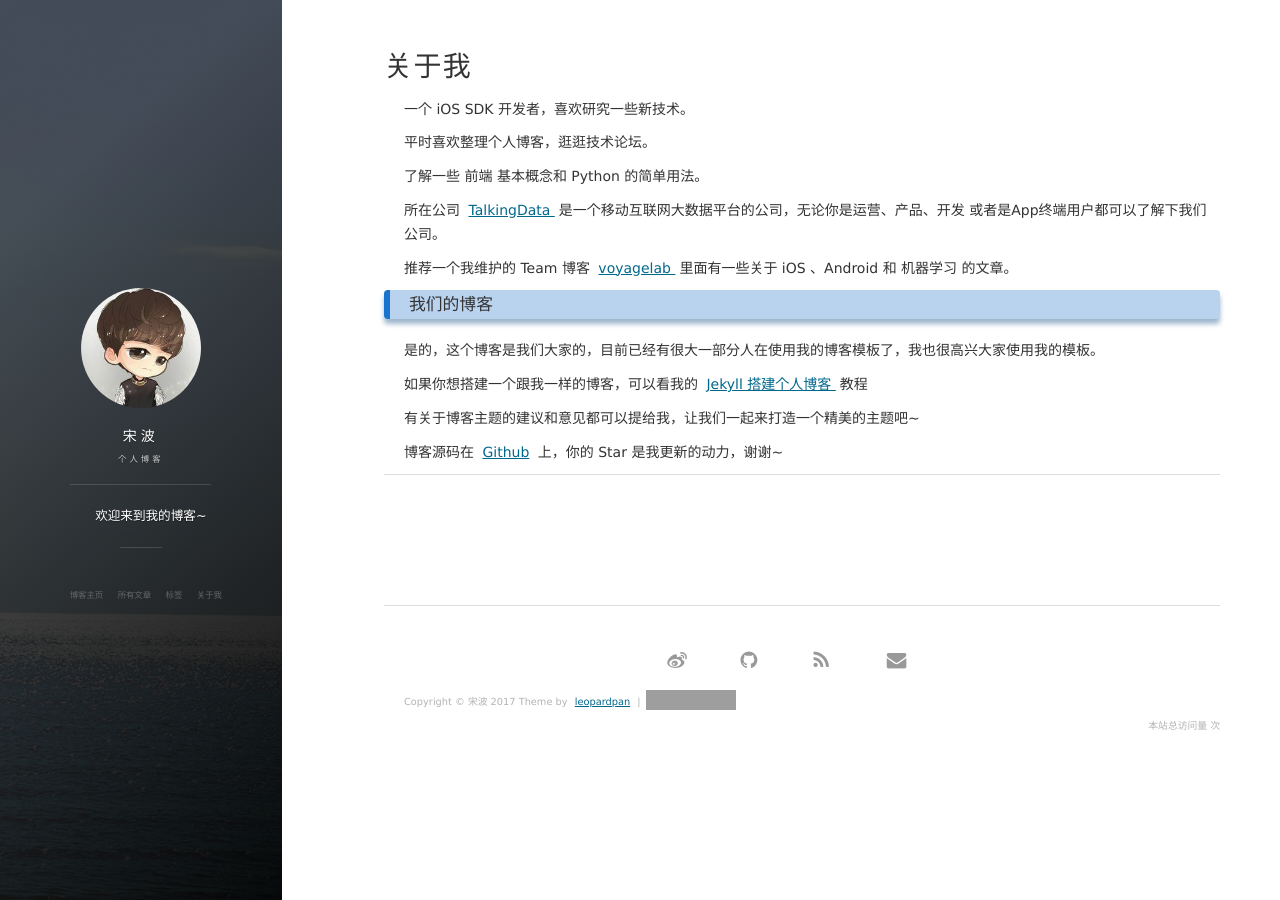
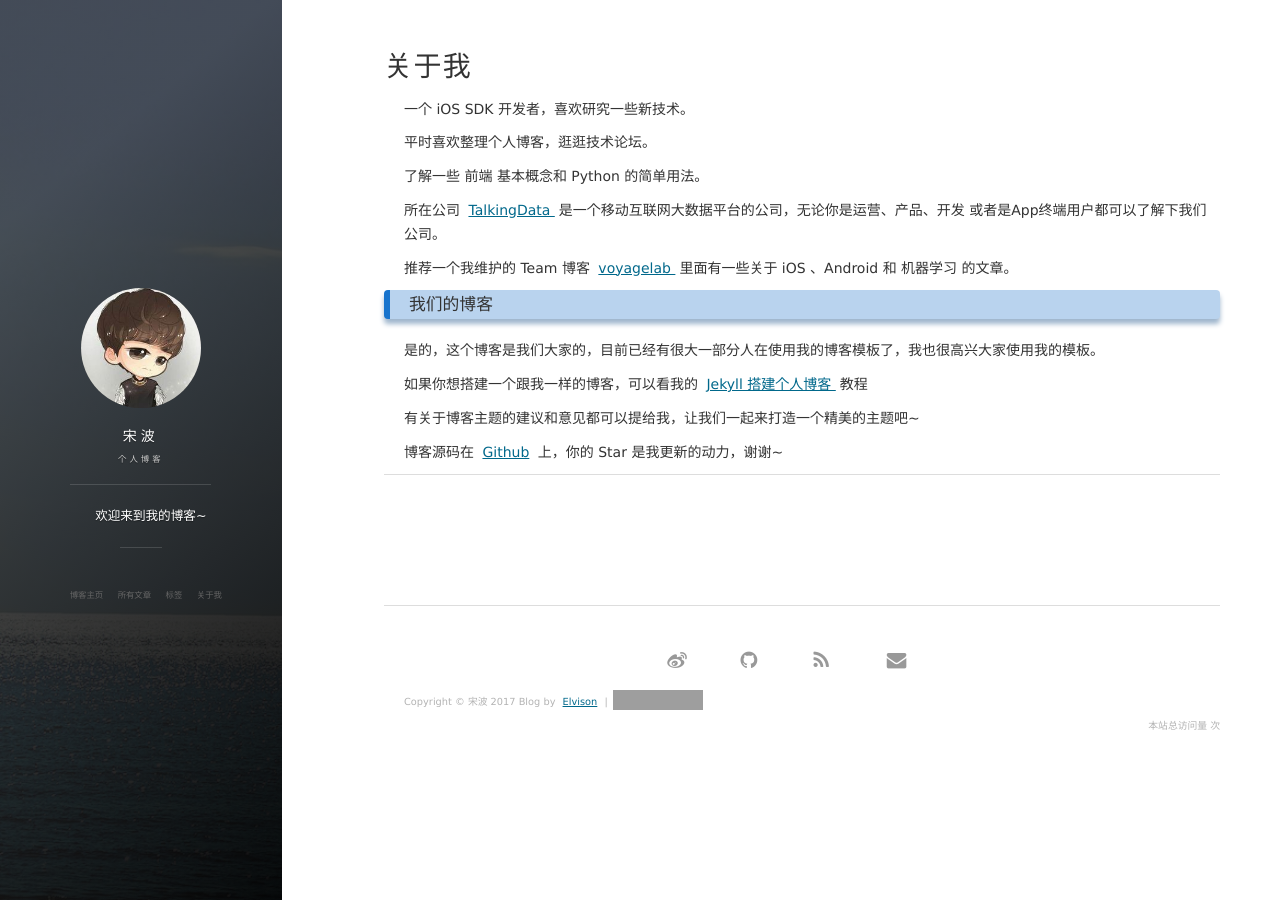
Before and after one commit to bosong/bosong.github.io, a Jekyll site: the page built from about.md, in a window 1280 px wide. Built offline with Jekyll 4.4.1, drawn with Linux system fonts in a browser that asks for light colours; nearby versions of some CDN libraries; comment, search, counter and statistics services are not loaded; grey boxes are pictures that could not be loaded.

Commit message:
修改footer

```diff
--- a/_includes/footer.html
+++ b/_includes/footer.html
@@ -69,11 +69,11 @@
 
         <div class = "footer_div">
            <p class="copyright text-muted">
-            Copyright &copy; {{ site.title }} {{ site.time | date: '%Y' }} Theme by <a href="http://baixin.io/">leopardpan</a> |
+            Copyright &copy; {{ site.title }} {{ site.time | date: '%Y' }} Blog by <a href="https://github.com/bosong">Elvison</a> |
             <iframe
                 style="margin-left: 2px; margin-bottom:-5px;"
                 frameborder="0" scrolling="0" width="91px" height="20px"
-                src="https://ghbtns.com/github-btn.html?user=leopardpan&repo=leopardpan.github.io&type=star&count=true" >
+                src="https://ghbtns.com/github-btn.html?user=bosong&repo=bosong.github.io&type=star&count=true" >
             </iframe>
             </p>
         	<div align="right">
```
